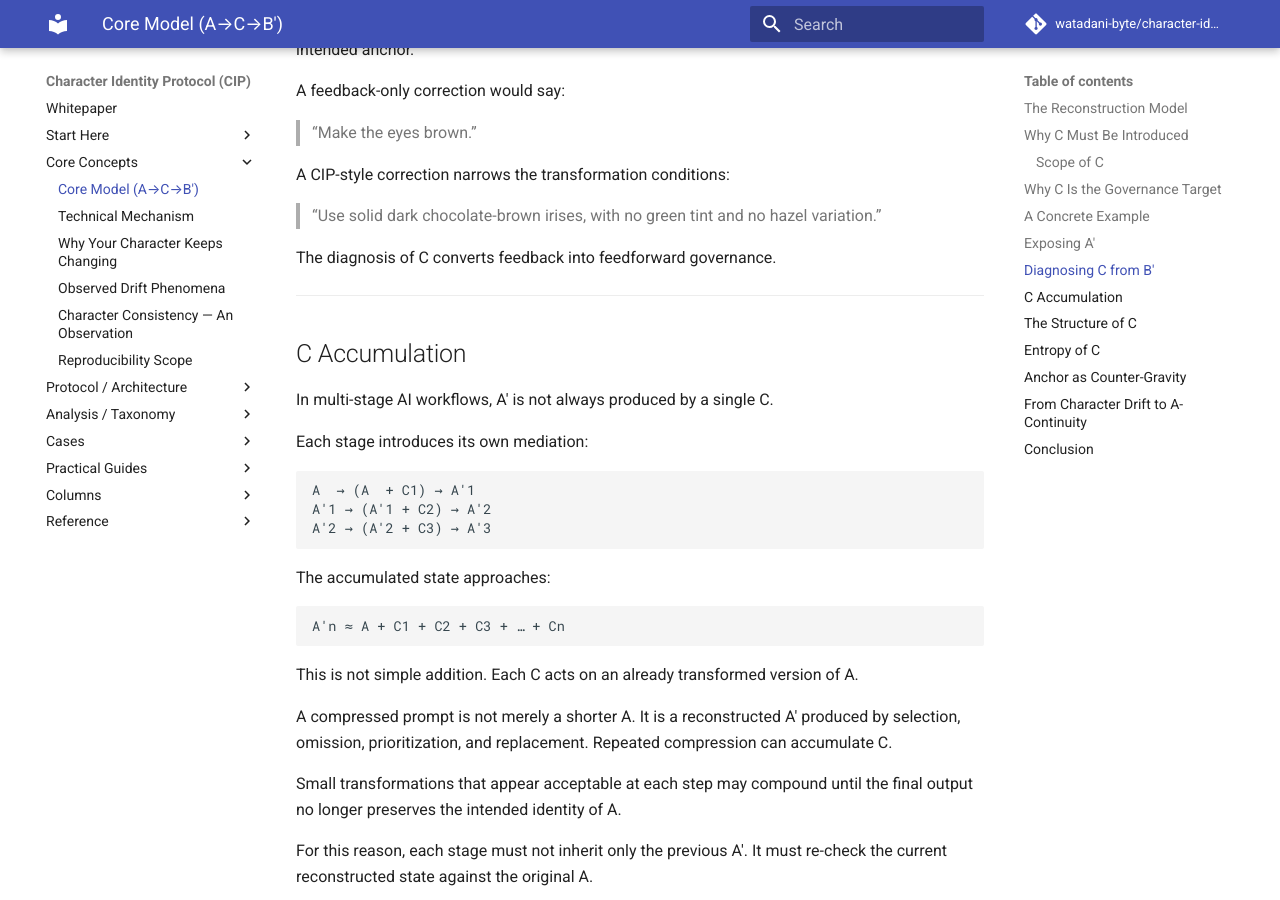
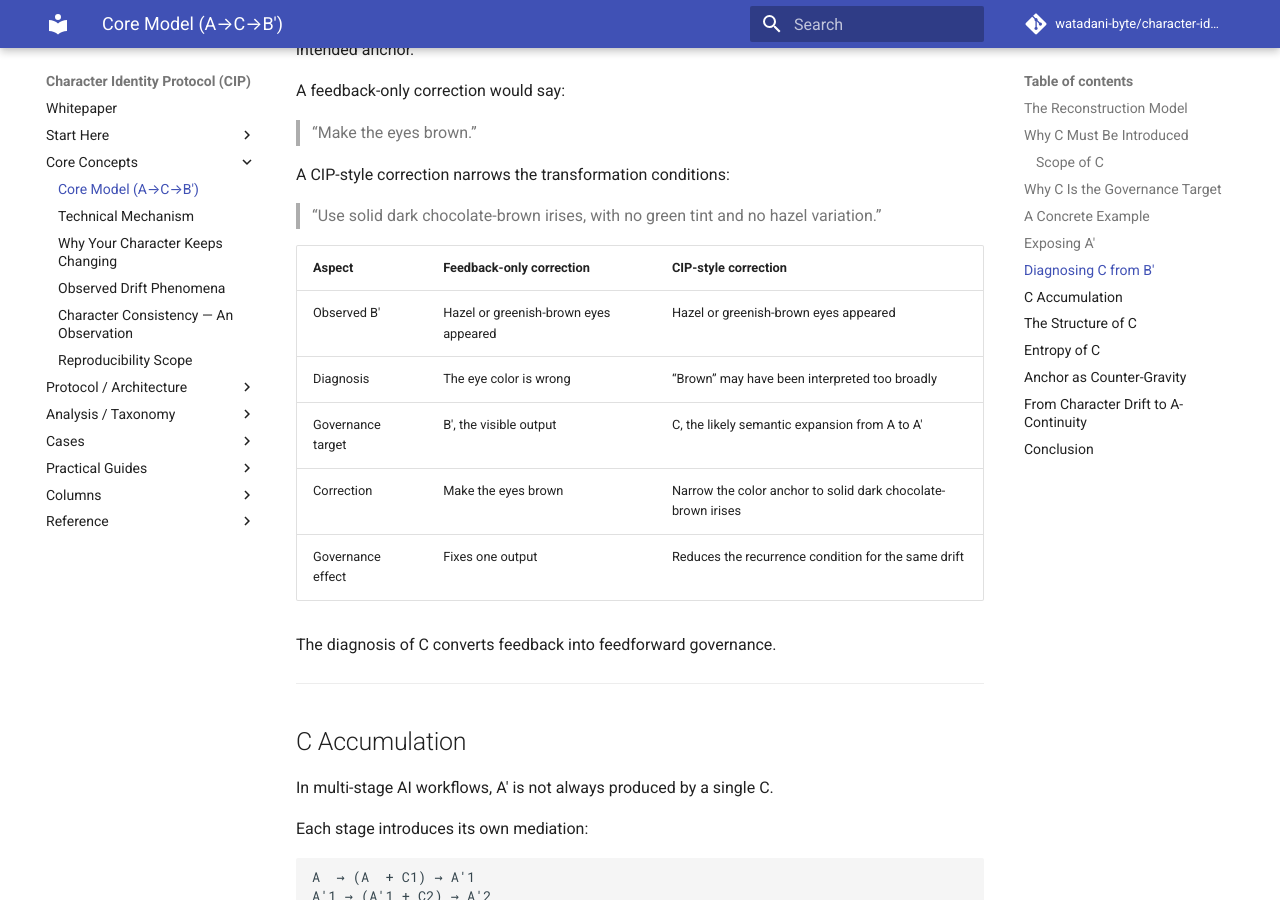
Before and after one commit to watadani-byte/character-identity-protocol, an MkDocs documentation site: the page built from docs/model_a_c_b.md, in a window 1280 px wide and 900 px high, scrolled down 3989 px. Built offline with MkDocs 1.6.1 and Material for MkDocs 9.7.7, drawn with Linux system fonts in a browser that asks for light colours; comment, search, counter and statistics services are not loaded.

Commit message:
model_a_c_b.md を更新

```diff
--- a/docs/model_a_c_b.md
+++ b/docs/model_a_c_b.md
@@ -146,6 +146,14 @@ A CIP-style correction narrows the transformation conditions:
 
 > “Use solid dark chocolate-brown irises, with no green tint and no hazel variation.”
 
+|Aspect           |Feedback-only correction             |CIP-style correction                                        |
+|-----------------|-------------------------------------|------------------------------------------------------------|
+|Observed B′      |Hazel or greenish-brown eyes appeared|Hazel or greenish-brown eyes appeared                       |
+|Diagnosis        |The eye color is wrong               |“Brown” may have been interpreted too broadly               |
+|Governance target|B′, the visible output               |C, the likely semantic expansion from A to A′               |
+|Correction       |Make the eyes brown                  |Narrow the color anchor to solid dark chocolate-brown irises|
+|Governance effect|Fixes one output                     |Reduces the recurrence condition for the same drift         |
+
 The diagnosis of C converts feedback into feedforward governance.
 
 -----
```
